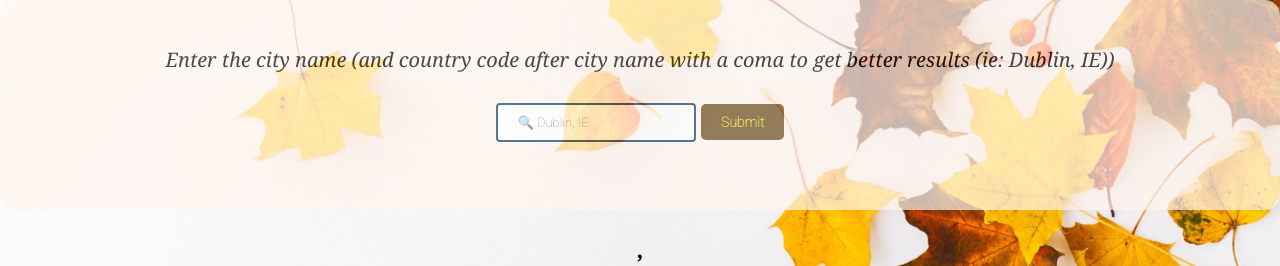
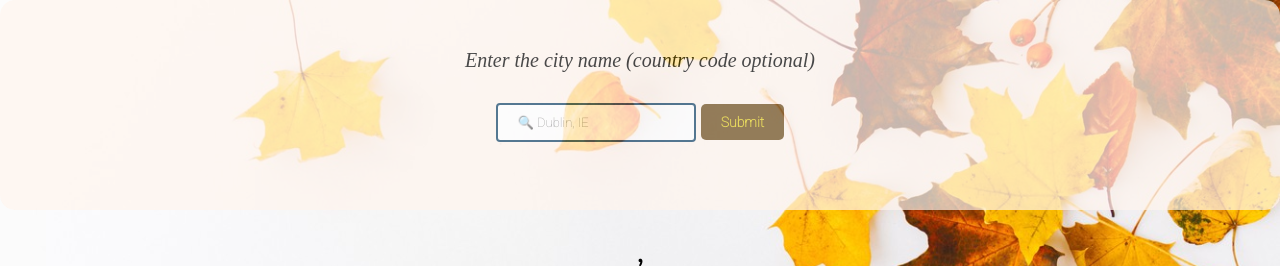
Before and after one commit to YoadMatza/python_summery, a Flask app: page / in a window 1280 px wide. Shown: the top 266 px of the page. Run offline with Flask 2, Linux system fonts and the light colour scheme; data that the repository does not hold is empty; some web fonts are replaced.

Commit message:
olga/ change web

```diff
--- a/python_summery/static/css/main.css
+++ b/python_summery/static/css/main.css
@@ -4,7 +4,6 @@ body {
     background: url('../images/osen-listia-fon-colorful-background-autumn-leaves-osennie-26.jpg') no-repeat center center fixed;
     background-size: cover;
     color: darken;
-    font-family: Georgia, 'Times New Roman', Times, serif;
     font-size: 20px;
     text-align: center;
 }
@@ -63,8 +62,11 @@ p {
     text-decoration: none;
 }
 
-.main-content div {
+.main-content {
     margin: 1rem;
+    font-family: 'Lora', serif;
+     line-height: 200%;
+
 }
 
 
--- a/python_summery/templates/home.html
+++ b/python_summery/templates/home.html
@@ -14,7 +14,7 @@
 </head>
 <body>
 <div class="cen">
-    <p id = "main_tittle">Enter the city name (and country code after city name with a coma to get better results (ie: Dublin, IE))</p>
+    <p id = "main_tittle">Enter the city name (country code optional) </p>
 
     <form id="standard" method="POST">
         <input type="search" class="text-input" name="city-name" placeholder="&#128269 Dublin, IE">
@@ -49,7 +49,7 @@
     </div>
 </div>
 
-<div class="next-days">The Following 7 Days</div>
+<div class="next-days">What`s Next...</div>
 <div class="detail-content">
     <div class="day1">
         <div class="core-details">
```
